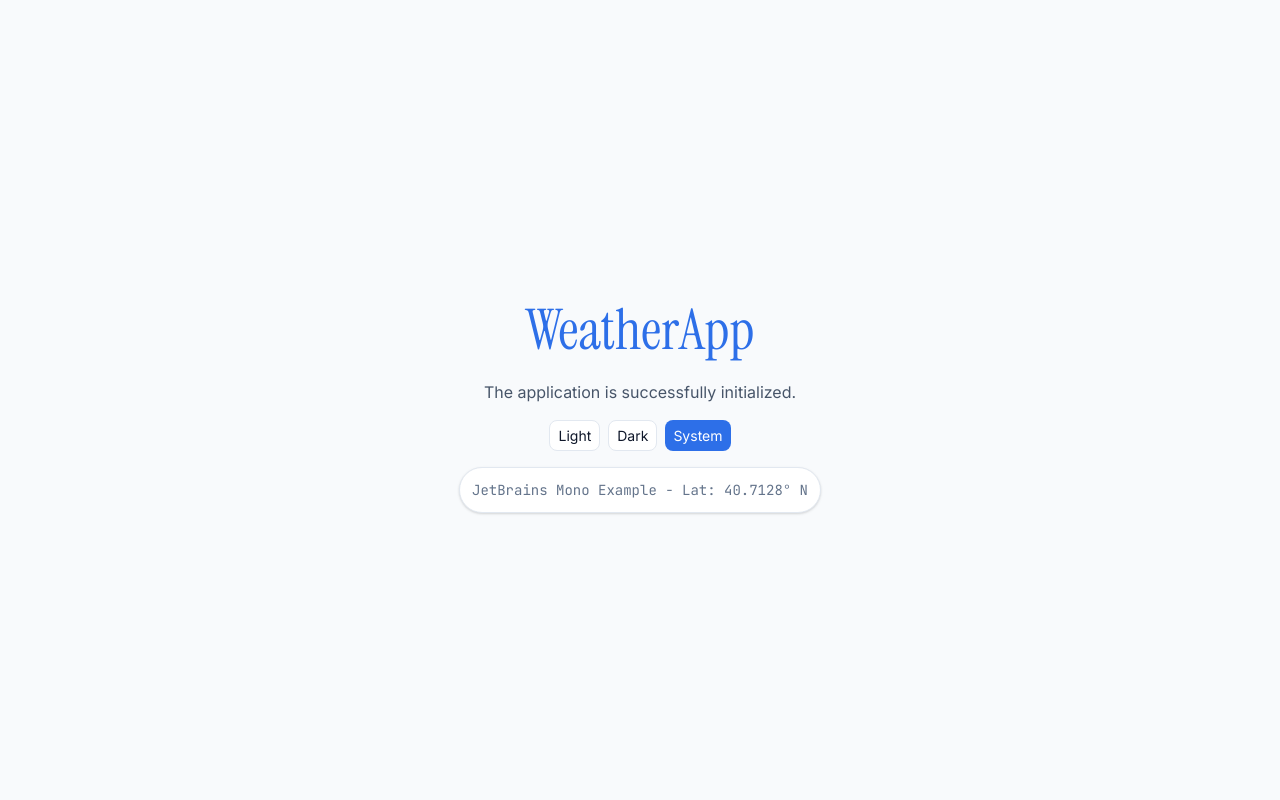
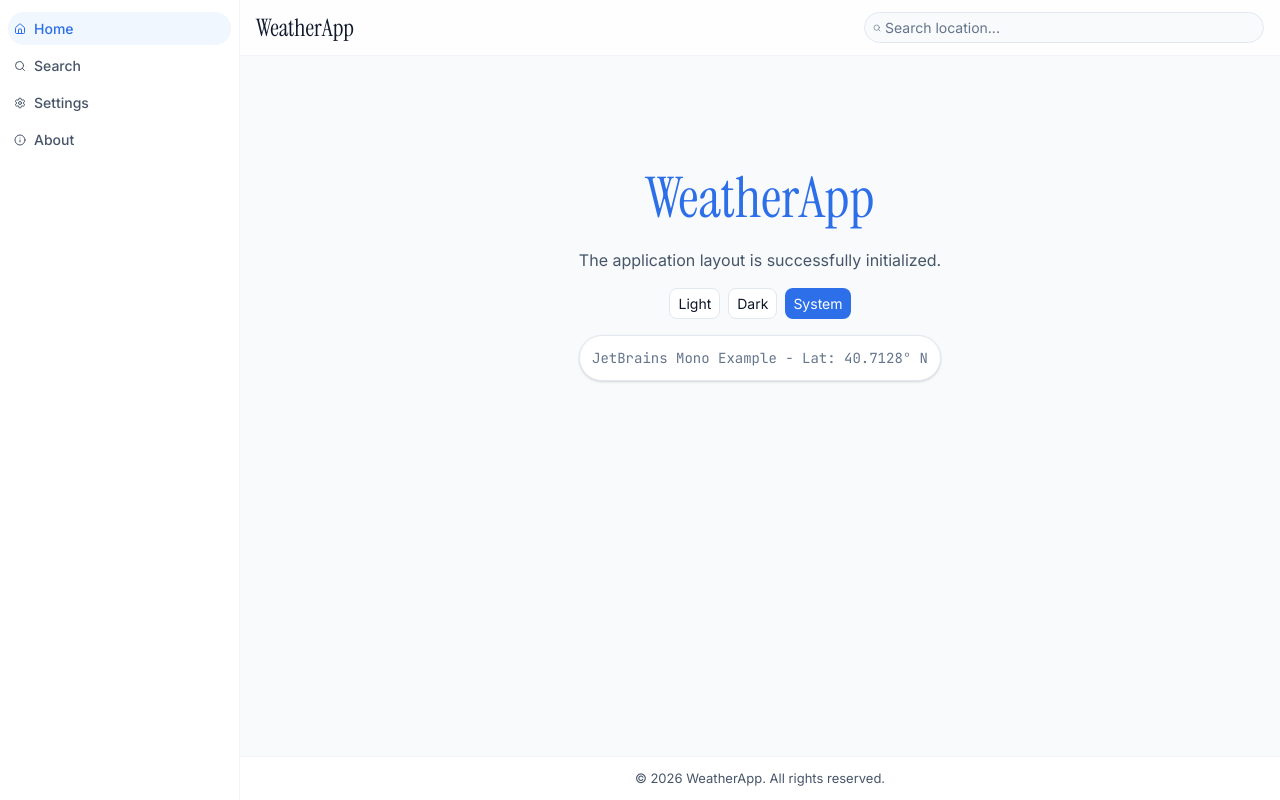
Before and after one commit to oussamajamal003/WeatherApp, a React (Vite) app: page / in a window 1280 px wide. Built offline with nearby package versions, Linux system fonts and the light colour scheme.

Commit message:
feat(layout): implement responsive layout foundation components

```diff
--- a/src/App.tsx
+++ b/src/App.tsx
@@ -2,6 +2,7 @@ import { QueryClient, QueryClientProvider } from '@tanstack/react-query';
 import { BrowserRouter, Routes, Route } from 'react-router-dom';
 import { ThemeProvider } from './context/ThemeProvider';
 import { useTheme } from './hooks/useTheme';
+import { AppShell } from './components/layout/AppShell';
 
 // Create a client
 const queryClient = new QueryClient();
@@ -9,9 +10,9 @@ const queryClient = new QueryClient();
 function Home() {
   const { theme, setTheme } = useTheme();
   return (
-    <div className="p-8 text-center min-h-screen flex flex-col items-center justify-center bg-background">
+    <div className="flex flex-col items-center justify-center min-h-[50vh]">
       <h1 className="text-displayL font-display text-primary">WeatherApp</h1>
-      <p className="mt-4 text-text-secondary font-sans">The application is successfully initialized.</p>
+      <p className="mt-4 text-text-secondary font-sans">The application layout is successfully initialized.</p>
 
       <div className="mt-8 flex gap-4">
         <button
@@ -46,9 +47,14 @@ function App() {
     <ThemeProvider>
       <QueryClientProvider client={queryClient}>
         <BrowserRouter>
-          <Routes>
-            <Route path="/" element={<Home />} />
-          </Routes>
+          <AppShell>
+            <Routes>
+              <Route path="/" element={<Home />} />
+              <Route path="/search" element={<div className="p-4">Search Page Placeholder</div>} />
+              <Route path="/settings" element={<div className="p-4">Settings Page Placeholder</div>} />
+              <Route path="/about" element={<div className="p-4">About Page Placeholder</div>} />
+            </Routes>
+          </AppShell>
         </BrowserRouter>
       </QueryClientProvider>
     </ThemeProvider>
--- /dev/null
+++ b/src/components/layout/AppShell.tsx
@@ -0,0 +1,30 @@
+import type { ReactNode } from 'react';
+import { Navigation } from './Navigation';
+import { Header } from './Header';
+import { Footer } from './Footer';
+import { Main } from './Main';
+
+interface AppShellProps {
+  children: ReactNode;
+}
+
+export function AppShell({ children }: AppShellProps) {
+  return (
+    <div className="flex min-h-screen bg-background text-text font-sans antialiased">
+      <Navigation />
+
+      <div className="flex-1 flex flex-col min-w-0">
+        <Header />
+
+        <Main>
+          {children}
+        </Main>
+
+        <Footer />
+
+        {/* Mobile Spacer for Fixed Bottom Nav */}
+        <div className="md:hidden h-[80px] pb-[env(safe-area-inset-bottom,34px)] box-content shrink-0" />
+      </div>
+    </div>
+  );
+}
--- /dev/null
+++ b/src/components/layout/Container.tsx
@@ -0,0 +1,14 @@
+import type { ReactNode } from 'react';
+
+interface ContainerProps {
+  children: ReactNode;
+  className?: string;
+}
+
+export function Container({ children, className = '' }: ContainerProps) {
+  return (
+    <div className={`w-full max-w-[1280px] mx-auto ${className}`}>
+      {children}
+    </div>
+  );
+}
--- /dev/null
+++ b/src/components/layout/Footer.tsx
@@ -0,0 +1,9 @@
+export function Footer() {
+  return (
+    <footer className="w-full border-t border-border-subtle py-6 px-4 md:px-6 lg:px-8 bg-surface shrink-0">
+      <div className="max-w-[1280px] mx-auto text-center text-text-secondary text-small">
+        &copy; {new Date().getFullYear()} WeatherApp. All rights reserved.
+      </div>
+    </footer>
+  );
+}
--- /dev/null
+++ b/src/components/layout/Header.tsx
@@ -0,0 +1,21 @@
+import { Search } from 'lucide-react';
+
+export function Header() {
+  return (
+    <header className="sticky top-0 z-40 w-full bg-surface/80 backdrop-blur-xl border-b border-border-subtle h-[52px] md:h-[64px] lg:h-[56px] shrink-0">
+      <div className="h-full w-full max-w-[1280px] mx-auto px-4 md:px-6 lg:px-8 flex items-center justify-between">
+        <div className="font-display text-text text-h4 lg:text-h3">WeatherApp</div>
+
+        {/* Placeholder for global search on Tablet/Desktop */}
+        <div className="hidden md:flex items-center bg-background rounded-full px-4 py-2 border border-border focus-within:border-primary transition-colors min-w-[240px] max-w-[400px] w-full">
+          <Search className="w-4 h-4 text-muted mr-2 shrink-0" />
+          <input
+            type="text"
+            placeholder="Search location..."
+            className="bg-transparent border-none outline-none text-text text-body w-full placeholder:text-muted"
+          />
+        </div>
+      </div>
+    </header>
+  );
+}
--- /dev/null
+++ b/src/components/layout/Main.tsx
@@ -0,0 +1,14 @@
+import type { ReactNode } from 'react';
+
+interface MainProps {
+  children: ReactNode;
+  className?: string;
+}
+
+export function Main({ children, className = '' }: MainProps) {
+  return (
+    <main className={`flex-1 w-full max-w-[1280px] mx-auto px-4 pt-3 pb-2 md:px-6 md:py-4 lg:px-8 lg:py-6 ${className}`}>
+      {children}
+    </main>
+  );
+}
--- /dev/null
+++ b/src/components/layout/Navigation.tsx
@@ -0,0 +1,56 @@
+import { Home, Search, Settings, Info } from 'lucide-react';
+import { NavLink } from 'react-router-dom';
+
+export function Navigation() {
+  const navItems = [
+    { label: 'Home', icon: Home, path: '/' },
+    { label: 'Search', icon: Search, path: '/search' },
+    { label: 'Settings', icon: Settings, path: '/settings' },
+    { label: 'About', icon: Info, path: '/about' },
+  ];
+
+  return (
+    <>
+      {/* Tablet (Nav Rail) & Desktop (Full Sidebar) */}
+      <nav className="hidden md:flex flex-col sticky top-0 h-screen border-r border-border-subtle bg-surface z-40 shrink-0 md:w-[72px] lg:w-[240px] transition-all duration-300">
+        <div className="flex-1 overflow-y-auto py-6 flex flex-col gap-2 px-3 lg:px-4">
+          {navItems.map((item) => (
+            <NavLink
+              key={item.path}
+              to={item.path}
+              className={({ isActive }) =>
+                `flex items-center gap-4 rounded-xl p-3 transition-colors ${
+                  isActive
+                    ? 'bg-primary-subtle text-primary hover:bg-primary-subtle/80'
+                    : 'text-text-secondary hover:bg-card-subtle hover:text-text'
+                }`
+              }
+              title={item.label}
+            >
+              <item.icon className="w-6 h-6 shrink-0" />
+              <span className="hidden lg:block font-medium text-body">{item.label}</span>
+            </NavLink>
+          ))}
+        </div>
+      </nav>
+
+      {/* Mobile (Bottom Tab Bar) */}
+      <nav className="md:hidden fixed bottom-0 left-0 w-full h-[80px] box-content pb-[env(safe-area-inset-bottom,34px)] bg-surface/80 backdrop-blur-xl border-t border-border-subtle z-50 flex items-center justify-around px-2">
+        {navItems.map((item) => (
+          <NavLink
+            key={item.path}
+            to={item.path}
+            className={({ isActive }) =>
+              `flex flex-col items-center justify-center gap-1 min-w-[64px] h-full transition-colors ${
+                isActive ? 'text-primary' : 'text-text-secondary hover:text-text'
+              }`
+            }
+          >
+            <item.icon className="w-6 h-6 shrink-0" />
+            <span className="text-caption font-medium">{item.label}</span>
+          </NavLink>
+        ))}
+      </nav>
+    </>
+  );
+}
```
Also changed, not shown: 1 other file (tests, documents, lock files or other folders).
